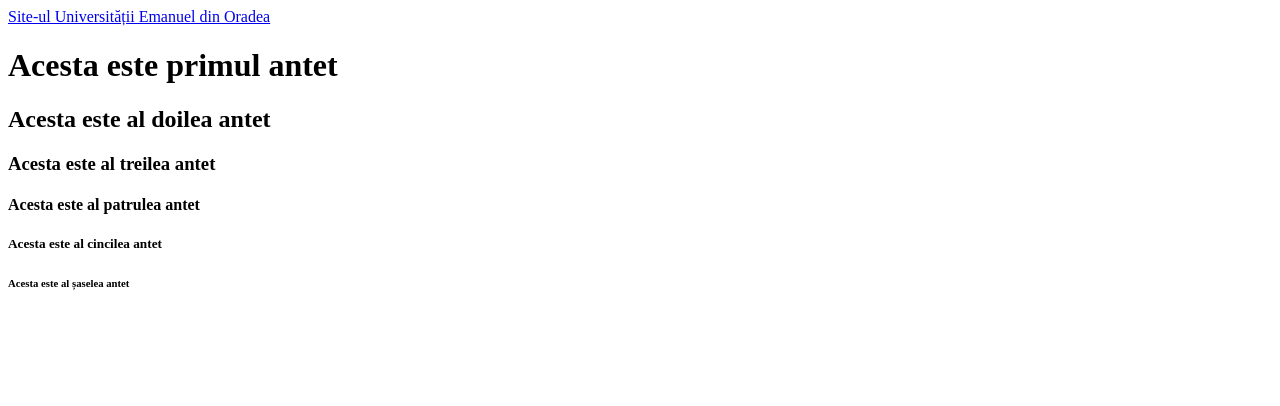
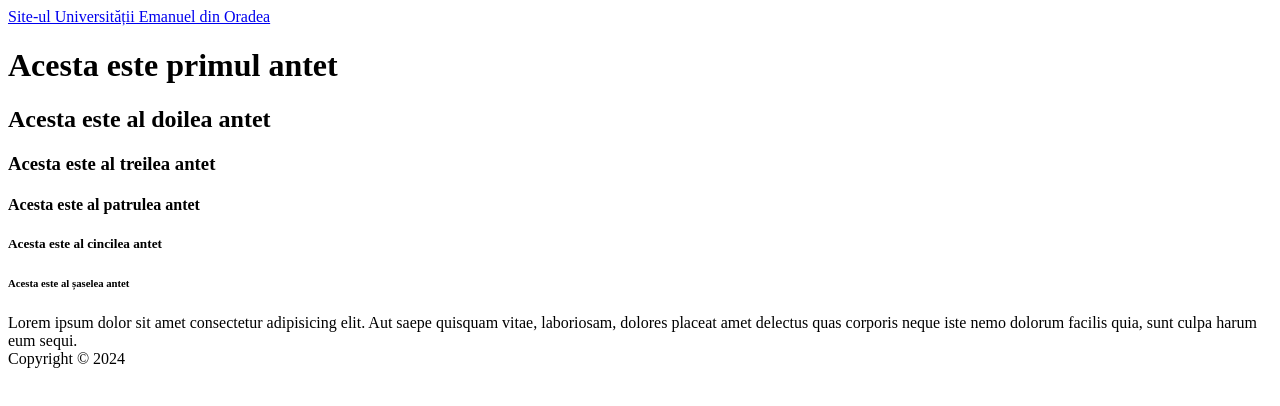
Before and after one commit to briansomogyi/curs1, a plain HTML site: page index.html in a window 1280 px wide. Drawn offline with Linux system fonts and the light colour scheme.

Commit message:
Am adaugat cele trei sectiuni

```diff
--- a/index.html
+++ b/index.html
@@ -12,6 +12,7 @@
     <link rel="stylesheet" href="style.css">
 </head>
 <body>
+    <header>
         <a href="http://emanuel.ro" target="_blank">Site-ul Universității Emanuel din Oradea</a>
         <h1>Acesta este primul antet</h1>
         <h2>Acesta este al doilea antet</h2>
@@ -19,6 +20,13 @@
         <h4>Acesta este al patrulea antet</h4>
         <h5>Acesta este al cincilea antet</h5>
         <h6>Acesta este al șaselea antet</h6>
+    </header>
+    <main>
+        Lorem ipsum dolor sit amet consectetur adipisicing elit. Aut saepe quisquam vitae, laboriosam, dolores placeat amet delectus quas corporis neque iste nemo dolorum facilis quia, sunt culpa harum eum sequi.
+    </main>
+    <footer>
+        Copyright &copy; 2024
+    </footer>
     <!-- Adaugare fisiere externe de tip JS -->
     <script src="script.js"></script>
 </body>
```
Lines whose indentation alone changed are shown as unchanged.
